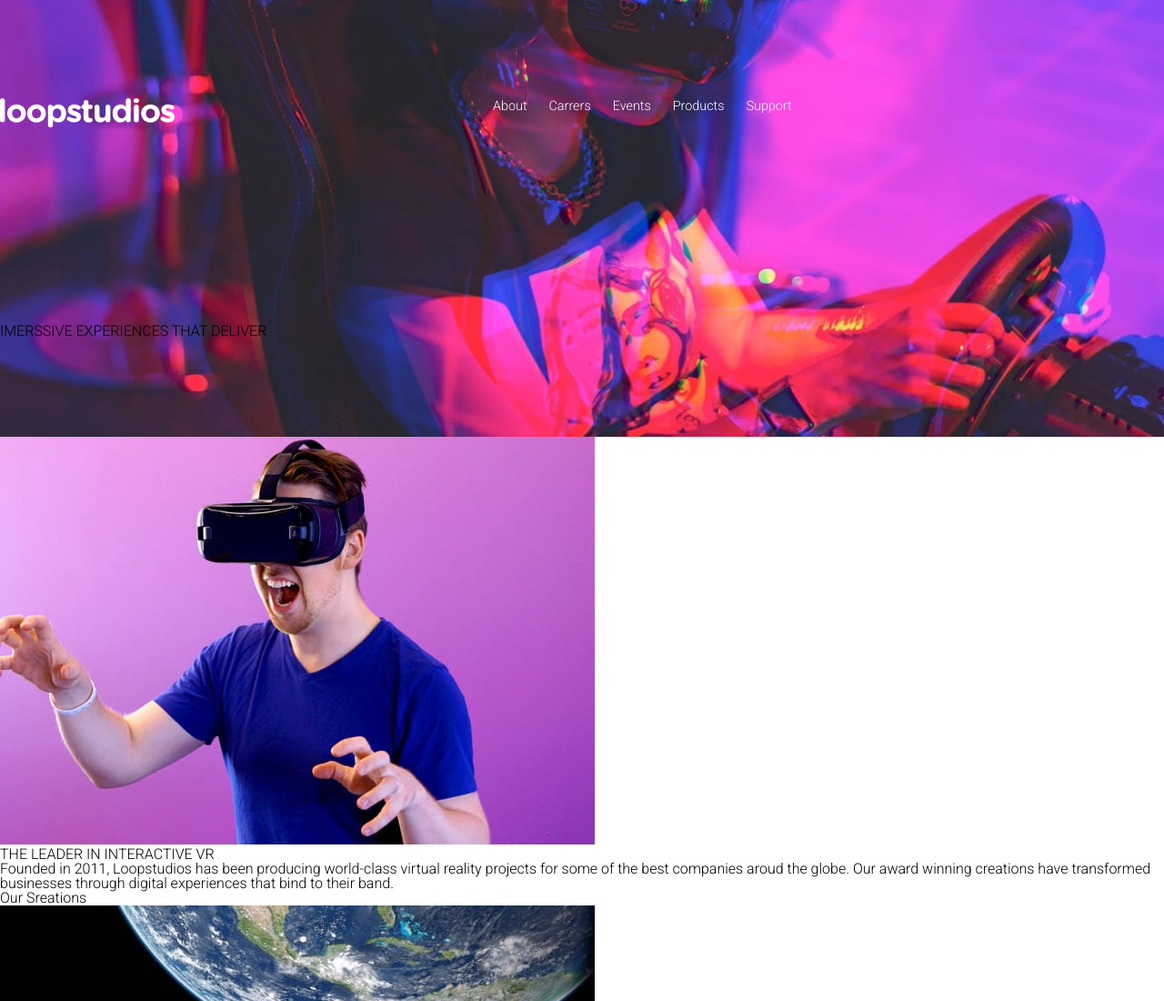
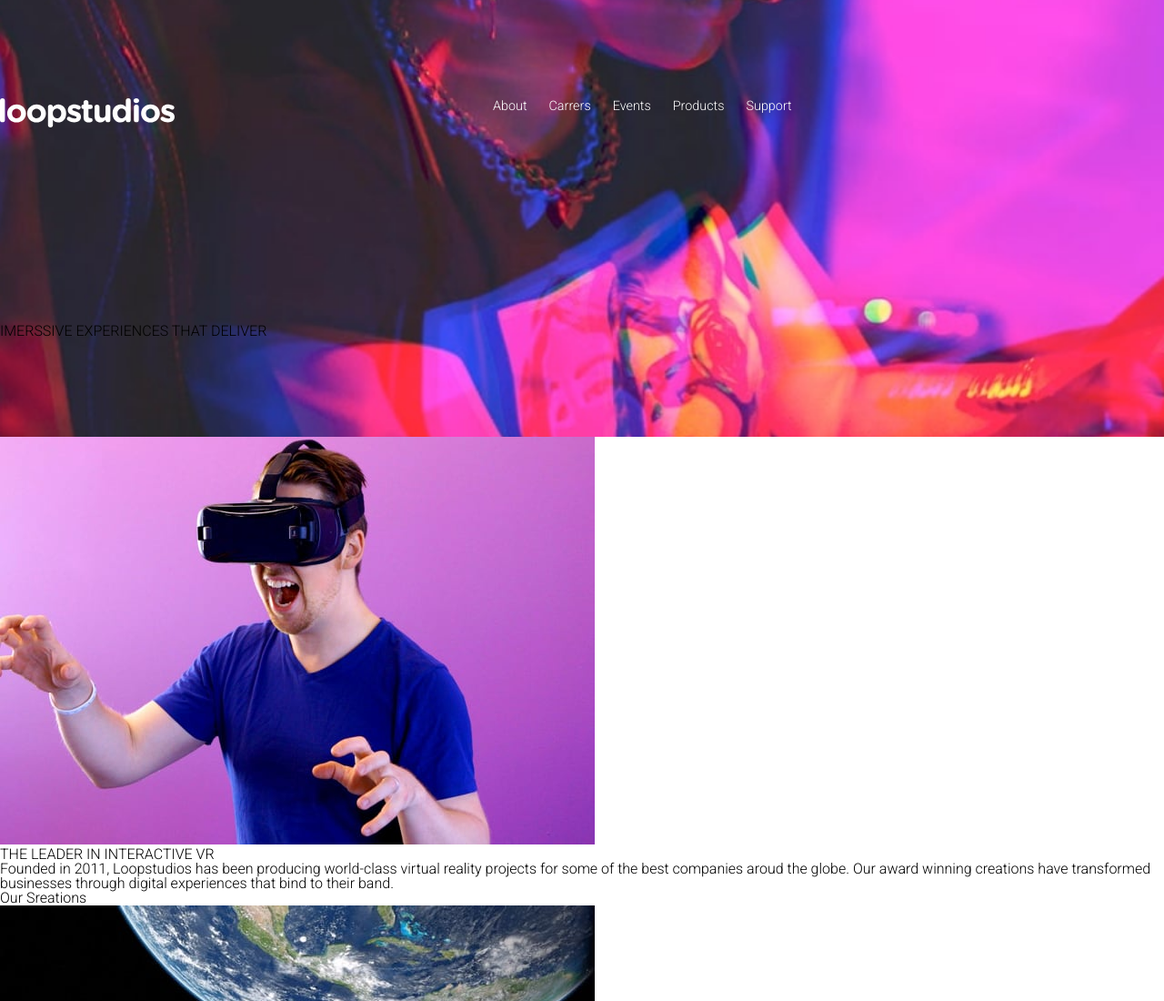
Before and after one commit to zdrale/LoopStudios-Landing-Page, a plain HTML site: page index.html in a window 1280 px wide. Shown: the top 1100 px of the page at 91% size. Drawn offline with Linux system fonts and the light colour scheme.

Commit message:
Adjusted Background Size

```diff
--- a/Styles/style.css
+++ b/Styles/style.css
@@ -123,7 +123,7 @@
         background-image: url('/Images/desktop/image-hero.jpg');
         background-repeat: no-repeat;
         background-position: center;
-        background-size: 100%;
+        background-size: 160%;
         height: 60vh;
         width: 100%;
         display: flex;
```
